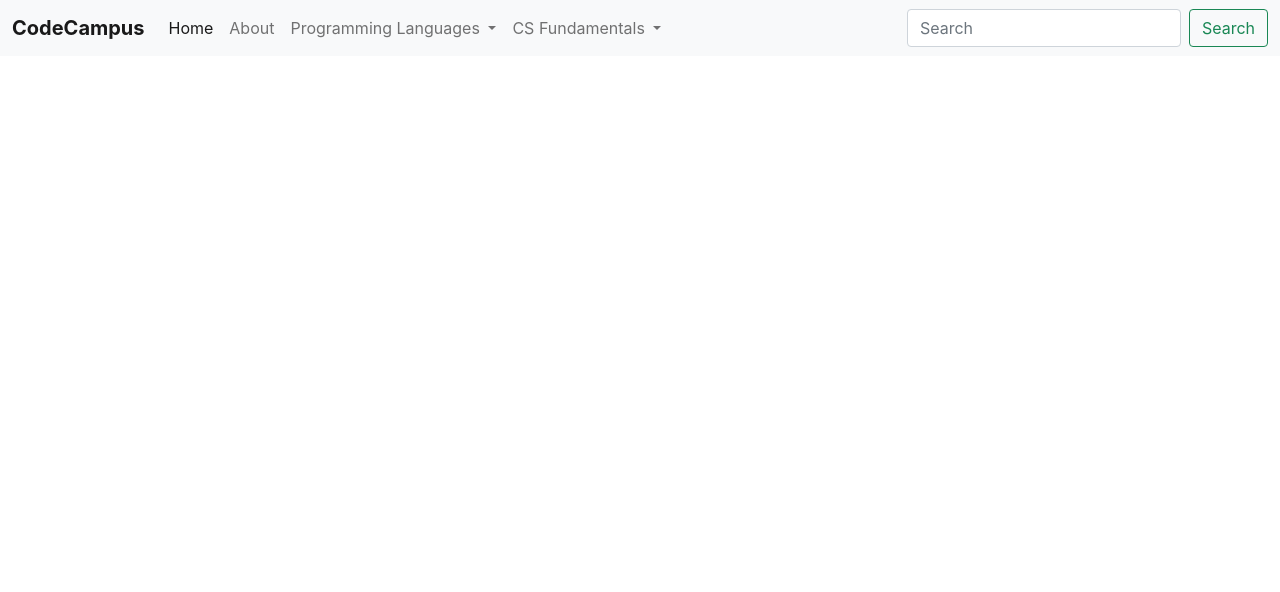
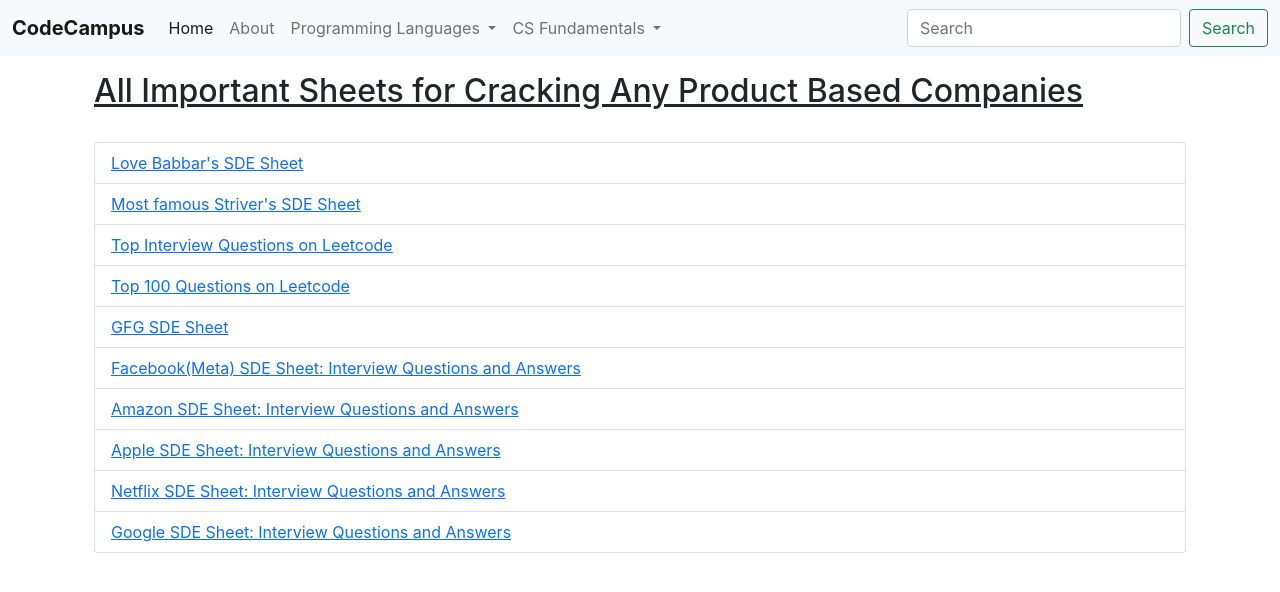
Before and after one commit to Manas0916/CodeCampus, a React (Create React App) app: page /ProductBasedPrep in a window 1280 px wide. Shown: the top 592 px of the page. Built offline with nearby package versions, Linux system fonts and the light colour scheme.

Commit message:
Product based prep finalized

```diff
--- a/src/App.js
+++ b/src/App.js
@@ -5,6 +5,7 @@ import Home from './components/Home';
 import Project from './components/Project';
 import Resume from './components/Resume';
 import TcsNqtPrep from './components/TcsNqtPrep';
+import PBC from './components/PBC';
 function App() {
   return (
     <div className="App">
@@ -15,6 +16,7 @@ function App() {
           <Route exact path="/project" element={<Project/>}></Route>
           <Route exact path="/resume" element={<Resume/>}></Route>
           <Route exact path="/tcsnqtprep" element={<TcsNqtPrep/>}></Route>
+          <Route exact path="/ProductBasedPrep" element={<PBC/>}></Route>
         </Routes>
       </Router>
     </div>
--- a/src/components/Card.js
+++ b/src/components/Card.js
@@ -31,7 +31,7 @@ const Card = () => {
           <div className="col-md-3 mx-3 my-2">
             <div className="card" style={{ width: '20rem', height: '18rem', backgroundColor: '#eeeeef' }}>
               <div className="card-body">
-                <h4 className="card-title" sytle={{backgroundColor: '#74ad60'}}>TCS NQT Preparation</h4>
+                <h4 className="card-title" sytle={{backgroundColor: '#74ad60'}}>Service Based Company SDE Sheets</h4>
                 <p className="card-text my-5"><strong>Stuck in project ideas? Take help with some interesting ideas!</strong></p>
                 <div className="container my-5">
                   <Link to="/tcsnqtprep" className="btn btn-outline-primary">Get Started</Link>
@@ -43,10 +43,10 @@ const Card = () => {
           <div className="col-md-3 mx-3 my-2">
             <div className="card" style={{ width: '20rem', height: '18rem', backgroundColor: '#eeeeef' }}>
               <div className="card-body">
-                <h4 className="card-title" sytle={{backgroundColor: '#74ad60'}}>Product Based Preparation</h4>
+                <h4 className="card-title" sytle={{backgroundColor: '#74ad60'}}>Product Based Company SDE Sheets</h4>
                 <p className="card-text my-5"><strong>Stuck in project ideas? Take help with some interesting ideas!</strong></p>
                 <div className="container my-5">
-                  <Link to="/" target="_blank" className="btn btn-outline-primary">Get Started</Link>
+                  <Link to="/ProductBasedPrep" className="btn btn-outline-primary">Get Started</Link>
                 </div>
               </div>
             </div>
--- /dev/null
+++ b/src/components/PBC.js
@@ -0,0 +1,32 @@
+import React, {useEffect} from 'react';
+import { Link } from 'react-router-dom';
+
+const PBC = () => {
+    useEffect(() => {
+        window.scrollTo(0, 0)
+      }, []);
+
+  return (
+    <div className='container'>
+        <div className='container my-3 text-start'>
+            <h2><u>All Important Sheets for Cracking Any Product Based Companies</u></h2>
+            <br/>
+            <ul className="list-group">
+                <li className="list-group-item"><Link to="https://www.geeksforgeeks.org/dsa-sheet-by-love-babbar/#Arrays" target='_blank' rel="noreferrer">Love Babbar's SDE Sheet</Link></li>
+                <li className="list-group-item"><Link to="https://takeuforward.org/interviews/strivers-sde-sheet-top-coding-interview-problems/" target='_blank' rel="noreferrer">Most famous Striver's SDE Sheet</Link></li>
+                <li className="list-group-item"><Link to="https://leetcode.com/problem-list/top-interview-questions/" target='_blank' rel="noreferrer">Top Interview Questions on Leetcode</Link></li>
+                <li className="list-group-item"><Link to="https://leetcode.com/problem-list/top-100-liked-questions/" target='_blank' rel="noreferrer">Top 100 Questions on Leetcode</Link></li>
+                <li className="list-group-item"><Link to="http://surl.li/fprxi" target='_blank' rel="noreferrer">GFG SDE Sheet</Link></li>
+                <li className="list-group-item"><Link to="https://www.geeksforgeeks.org/facebookmeta-sde-sheet-interview-questions-and-answers/" target='_blank' rel="noreferrer">Facebook(Meta) SDE Sheet: Interview Questions and Answers</Link></li>
+                <li className="list-group-item"><Link to="https://www.geeksforgeeks.org/amazon-sde-sheet-interview-questions-and-answers/" target='_blank' rel="noreferrer">Amazon SDE Sheet: Interview Questions and Answers</Link></li>
+                <li className="list-group-item"><Link to="https://www.geeksforgeeks.org/apple-sde-sheet-interview-questions-and-answers/" target='_blank' rel="noreferrer">Apple SDE Sheet: Interview Questions and Answers</Link></li>
+                <li className="list-group-item"><Link to="https://www.geeksforgeeks.org/netflix-sde-sheet-interview-questions-and-answers/" target='_blank' rel="noreferrer">Netflix SDE Sheet: Interview Questions and Answers</Link></li>
+                <li className="list-group-item"><Link to="https://www.geeksforgeeks.org/google-sde-sheet-interview-questions-and-answers/" target='_blank' rel="noreferrer">Google SDE Sheet: Interview Questions and Answers</Link></li>
+
+            </ul>
+        </div>
+    </div>
+  );
+}
+
+export default PBC;
--- a/src/components/Project.js
+++ b/src/components/Project.js
@@ -1,6 +1,9 @@
-import React from 'react';
+import React, {useEffect} from 'react';
 import {Link} from 'react-router-dom';
 const Project = () => {
+    useEffect(() => {
+        window.scrollTo(0, 0)
+      }, [])
   return (
     <div className='container'>
         <h2 className='my-3'><b><strong>All Important You Tube Links for Projects Ideas</strong></b></h2>
--- a/src/components/Resume.js
+++ b/src/components/Resume.js
@@ -1,6 +1,9 @@
-import React from 'react';
+import React, {useEffect} from 'react';
 import Resumetemplate from './images/resume-template.png'
 const Resume = () => {
+    useEffect(() => {
+        window.scrollTo(0, 0)
+      }, [])
   return (
     <>
         <div className='container my-3 text-start'>
@@ -20,7 +23,7 @@ const Resume = () => {
             </p>
             <p className='h5 text-muted'>
                 <br />
-                A resume must be built according to a specific job opening and the company.Resumes can have different <br />
+                A resume must be built according to a specific job opening and the company. Resumes can have different <br />
                 formats based on the profile for which you are applying, the company to which you are applying, etc. <br />
                  Here, we will discuss a format that is suitable for the role of <b><strong>Software Developers</strong></b>.
             </p>
--- a/src/components/TcsNqtPrep.js
+++ b/src/components/TcsNqtPrep.js
@@ -1,7 +1,11 @@
-import React from 'react';
+import React, {useEffect} from 'react';
 import { Link } from 'react-router-dom';
 
 const TcsNqtPrep = () => {
+    useEffect(() => {
+        window.scrollTo(0, 0)
+      }, []);
+
     return (
         <div className='container'>
             <h2 className='my-3'><b><u><strong>TCS NQT Coding Sheet – TCS Coding Questions</strong></u></b></h2>
@@ -12,7 +16,9 @@ const TcsNqtPrep = () => {
             <div className="container text-start">
                 <p className='h5 text-muted'>
                     <br />
-                    TCS NQT is an exam conducted by TCS(Tata Consultancy Services) to hire for the role of TCS Ninja and TCS Digital. All the interested<br /> students can find the detailed TCS NQT Syllabus and Exam pattern in this article. Nearly 1 million (10 Lakh+) candidates appears in the<br /> TCS NQT test every year.
+                    TCS NQT is National Qualifier Test conducted by TCS(Tata Consultancy Services) to hire for the role of TCS Ninja and TCS Digital. <br/> All the interested students can find the detailed TCS NQT Syllabus and Exam pattern in this article. Nearly 1 million (10 Lakh+) <br/>
+                    candidates appears in the TCS NQT test every year. It is a prerequisite for all the tests. The validity of the NQT score is of two years. Candidates are eligible to apply on the TCS iON Job Listing Portal with an NQT score. NQT exams are conducted in both online and <br/> offline modes. This sheet will help you prepare for the TCS NQT exam & you can apply for all the top-notch companies that <br/>
+                    recognize the exam score. Here we have collected all the interview questions and answers to land a job at TCS.
                 </p>
             </div>
             <br />
@@ -158,14 +164,23 @@ const TcsNqtPrep = () => {
                     <li className="list-group-item"><Link to="https://takeuforward.org/data-structure/reverse-words-in-a-string/" target='_blank' rel="noreferrer">Reverse words in a string</Link></li>
                 </ul>
             </div>
-            <div className="container text-start">
+            <div className="container text-start mb-5">
                 <p className='h5 text-muted'>
                     <br />
                     <b style={{color: "#cf2d2d"}}>Tip:</b> All of the above links contains detailed tutorials to each and every coding problem, we recommend solving these questions on your own before jumping to the solutions.
                 </p>
             </div>
+            <div className='container mt-3 mb-5 text-start'>
+            <h2><u>Prepare for more such Service Based Companies like Wipro, Infosys, etc</u></h2>
             <br/>
-            <br/>
+            <ul className="list-group">
+                <li className="list-group-item"><Link to="https://www.geeksforgeeks.org/wipro-sde-sheet-interview-questions-and-answers/#CP" target='_blank' rel="noreferrer">Wipro Guide</Link></li>
+                <li className="list-group-item"><Link to="https://www.geeksforgeeks.org/infosys-sde-sheet-interview-questions-and-answers/#DSA" target='_blank' rel="noreferrer">Infosys Guide</Link></li>
+                <li className="list-group-item"><Link to="https://www.geeksforgeeks.org/tcs-sde-sheet-interview-questions-and-answers/" target='_blank' rel="noreferrer">GFG TCS Preparation Guide</Link></li>
+                <li className="list-group-item"><Link to="https://www.geeksforgeeks.org/cognizant-sde-sheet-interview-questions-and-answers/#CS" target='_blank' rel="noreferrer">Cognizant Guide</Link></li>
+                <li className="list-group-item"><Link to="https://www.geeksforgeeks.org/hcl-sde-sheet-interview-questions-and-answers/#CP" target='_blank' rel="noreferrer">HCL Guide</Link></li>
+            </ul>
+        </div>
         </div>
     );
 }
```
